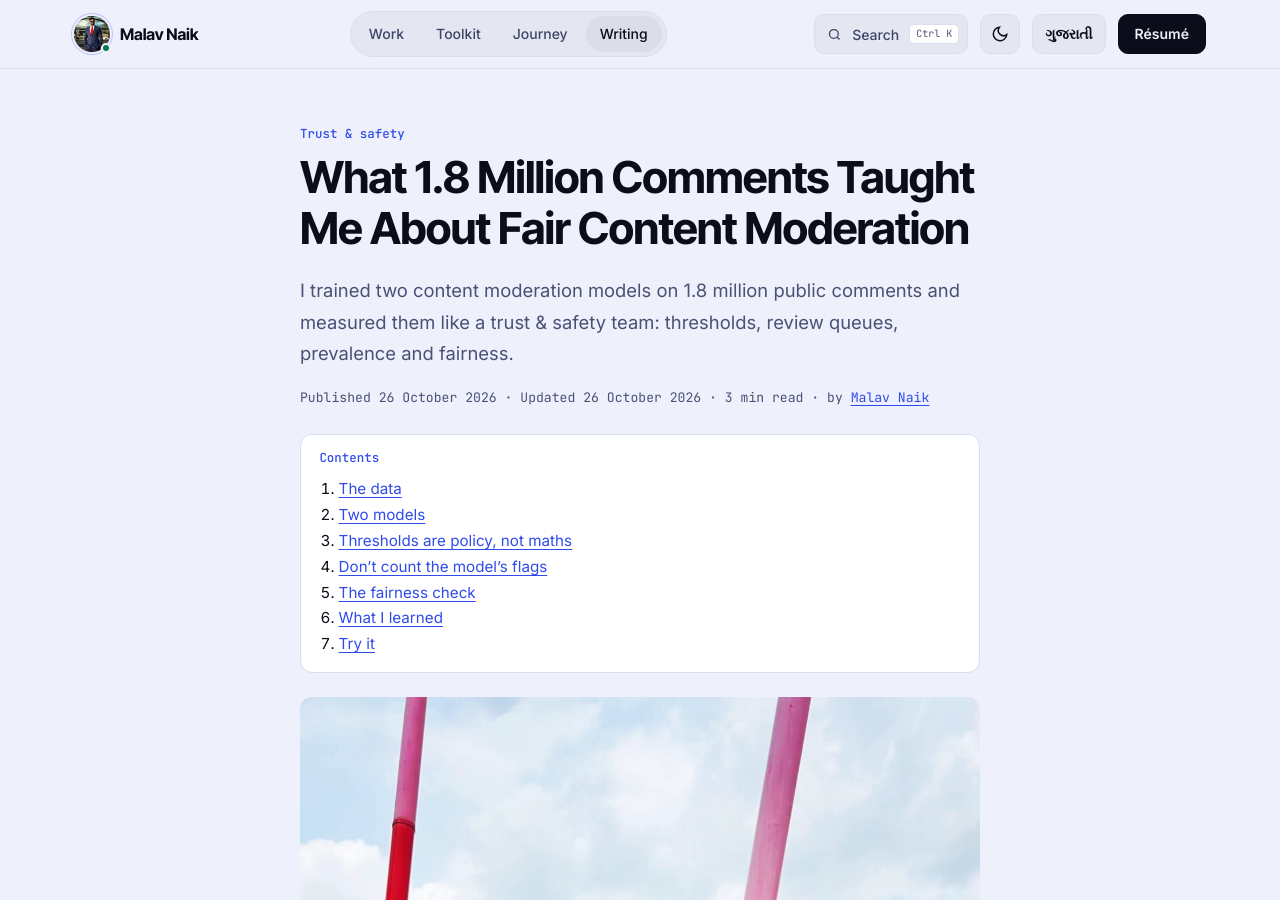
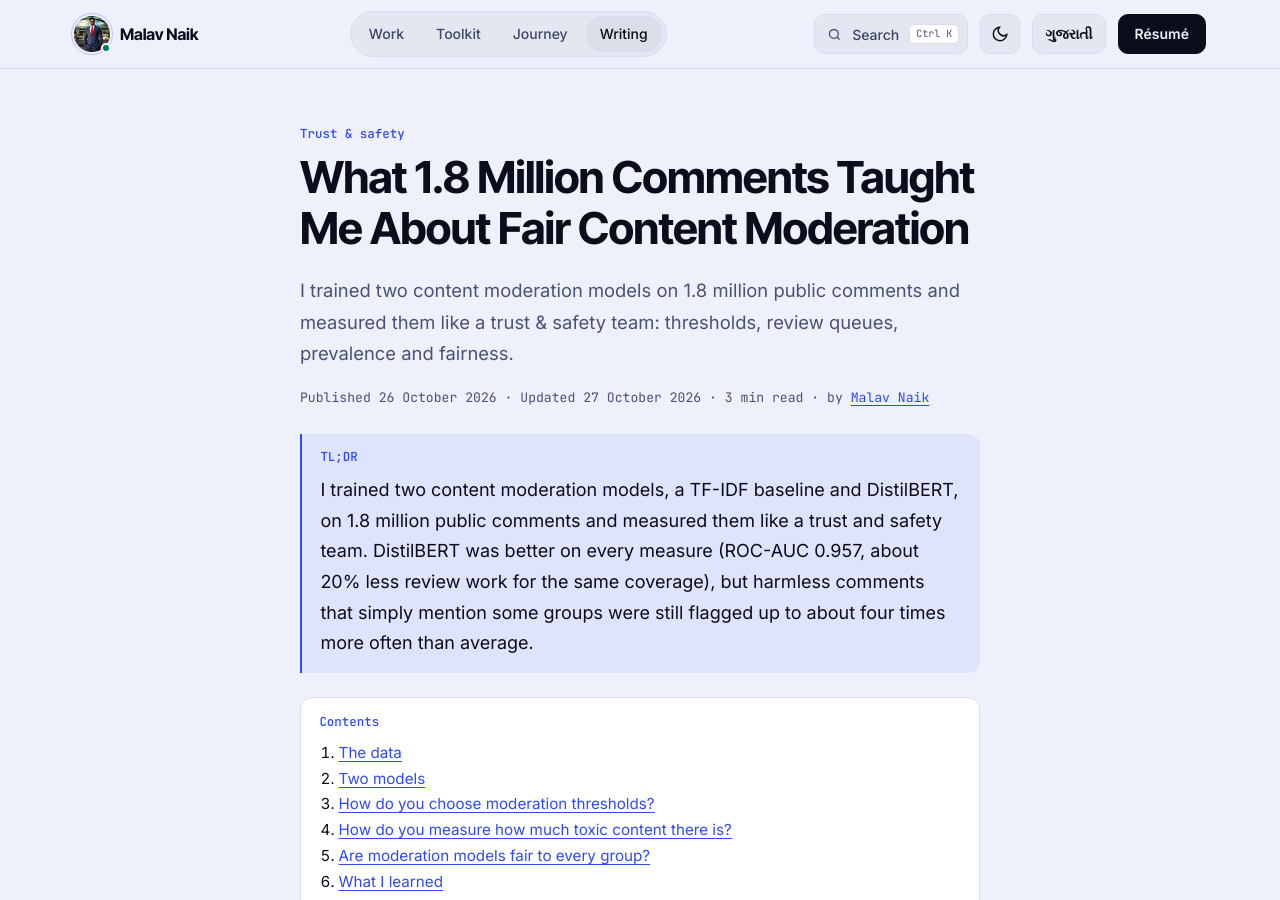
Before and after one commit to malavnaik99/malavnaik99.github.io, a Jekyll site: the page built from _posts/2026-10-26-trust-safety-dashboard-public-data.md, in a window 1280 px wide and 900 px high. Built offline with Jekyll 4.4.1, drawn with Linux system fonts in a browser that asks for light colours; some of the changed text lies outside the part shown.

Commit message:
Posts 43 and 51: add TL;DR, question headings and FAQ (AEO batch 2)

```diff
--- a/_posts/2026-10-26-trust-safety-dashboard-public-data.md
+++ b/_posts/2026-10-26-trust-safety-dashboard-public-data.md
@@ -13,6 +13,13 @@ canonical_url: "https://malavnaik.com/blog/trust-safety-dashboard-public-data/"
 linkedin_intro: "I trained two content moderation models on 1.8 million public comments and checked them the way a trust & safety team would. The modern model was better on every measure, but harmless comments that simply mention some groups were still flagged up to about four times more often than average. Here is what I built, what I found, and a demo you can try in your browser."
 x_post: "I trained two content moderation models on 1.8M public comments and checked them like a trust & safety team would: review queues, prevalence and fairness by identity group. The fairness results surprised me."
 status: ready
+tldr: "I trained two content moderation models, a TF-IDF baseline and DistilBERT, on 1.8 million public comments and measured them like a trust and safety team. DistilBERT was better on every measure (ROC-AUC 0.957, about 20% less review work for the same coverage), but harmless comments that simply mention some groups were still flagged up to about four times more often than average."
+faq:
+  - q: "Which model worked better, the simple baseline or DistilBERT?"
+    a: "DistilBERT. On 180,488 unseen test comments it reached a ROC-AUC of 0.957 (baseline 0.941), auto-actioned 36.6% of toxic comments at 90% precision (baseline 30.9%) and sent 8.5% of comments to human review (baseline 10.7%)."
+  - q: "Why not count the model's flags to measure prevalence?"
+    a: "Counting flags said 11.7%. A random sample of 1,000 comments estimated 7.4% (95% interval 5.9–9.2%), and the true figure is 8.0%. The small sample wins."
+last_modified_at: 2026-10-27
 ---
 
 ![Malav Naik in a square with red poles and modern buildings – What 1.8 Million Comments Taught Me About Fair Content Moderation](/images/malav-naik-grand-canal-square-dublin.jpg){: width="1200" height="1599"}
@@ -40,7 +47,7 @@ Every number below comes from 180,488 test comments that neither model saw durin
 | Toxic comments auto-actioned at ≥ 90% precision | 30.9% | **36.6%** |
 | Comments sent to human review (to catch ~80% of toxic ones) | 10.7% | **8.5%** |
 
-## Thresholds are policy, not maths
+## How do you choose moderation thresholds?
 
 A model only gives scores. Someone has to decide where the lines go. I used two:
 
@@ -49,11 +56,11 @@ A model only gives scores. Someone has to decide where the lines go. I used two:
 
 With the modern model, that means about 3% of comments are actioned automatically and 8.5% go to reviewers. That's about 20% less review work than the baseline for the same coverage.
 
-## Don't count the model's flags
+## How do you measure how much toxic content there is?
 
 How much toxic content is there? Counting the model's flags would say 11.7%. A random sample of 1,000 comments, the way you'd do it with human reviewers, estimates **7.4%** (95% interval 5.9–9.2%), and the true figure is 8.0%. The small sample wins.
 
-## The fairness check
+## Are moderation models fair to every group?
 
 Here's the finding that matters most. Among **harmless** comments that simply mention a group, how many get wrongly flagged?
 
```
Also changed, not shown: _posts/2026-10-26-dublin-bikes-data-pipeline.md (+9 -2 lines).
